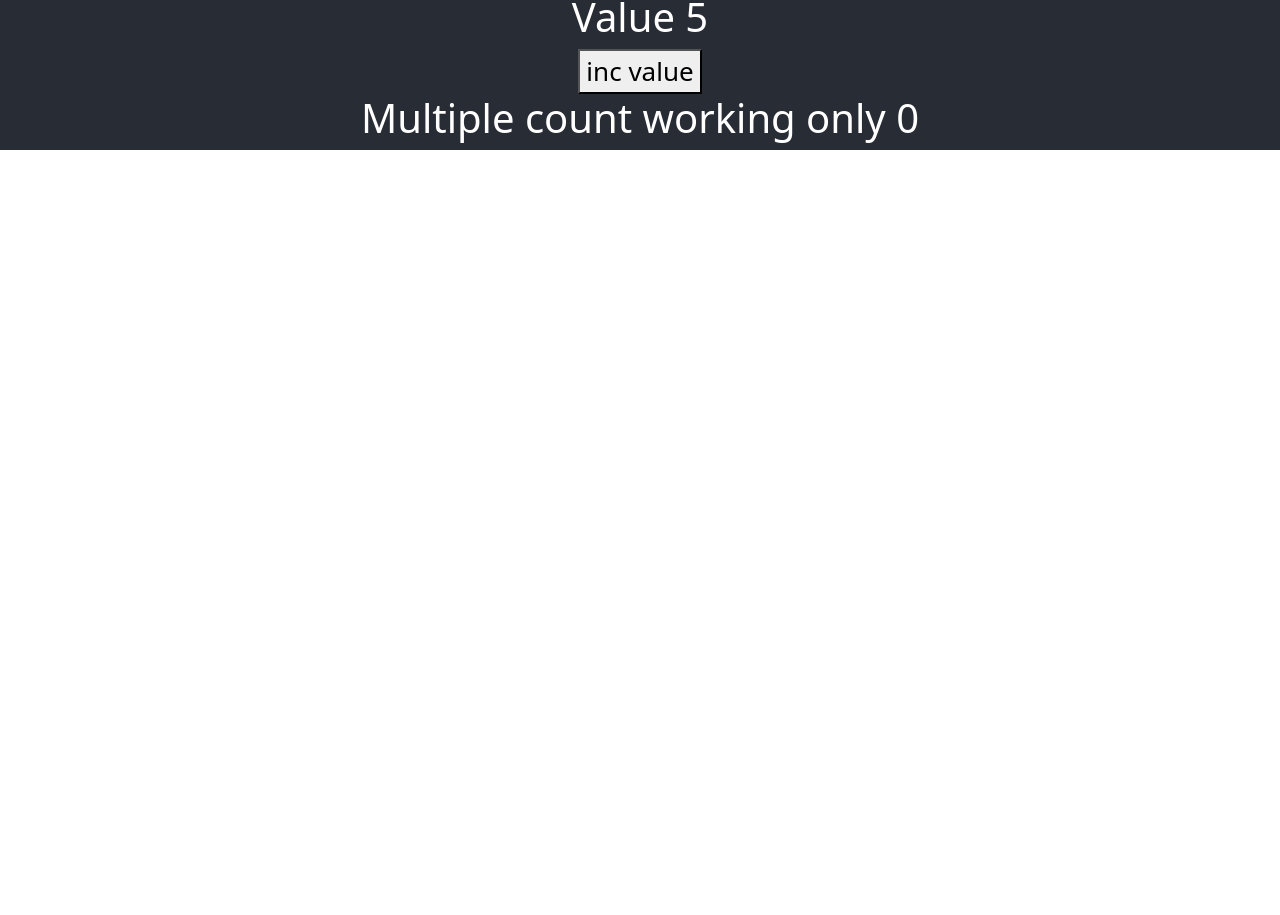
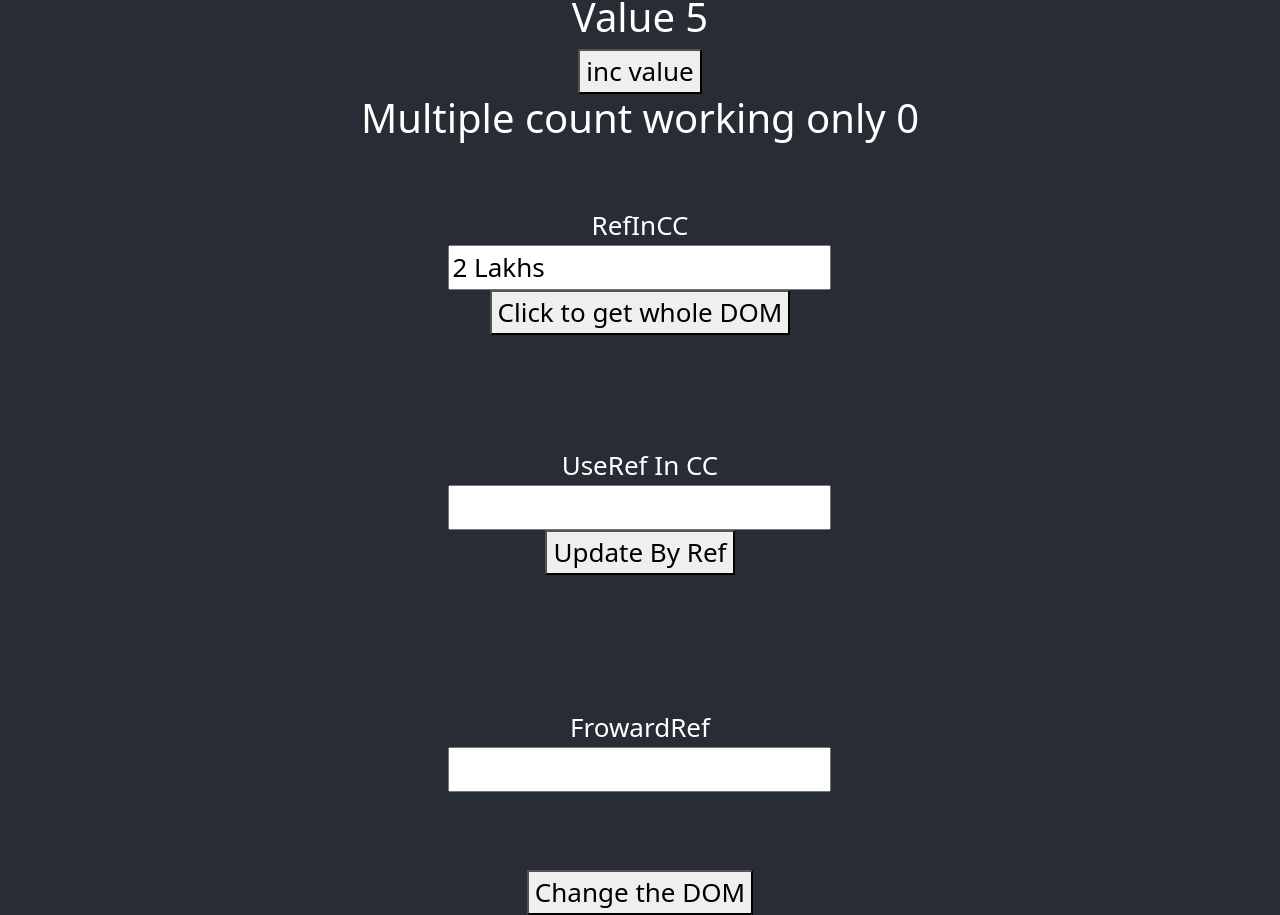
Before and after one commit to himanshusharma6797/blog, a React (Create React App) app: page / in a window 1280 px wide. Shown: the part 10868-11783 px from the top of the page. Before the commit the page ends 11018 px from the top, so only its background shows below. Built offline with nearby package versions, Linux system fonts and the light colour scheme.

Commit message:
9 August React and JS

```diff
--- a/Daily Practice/JS/arrays.js
+++ b/Daily Practice/JS/arrays.js
@@ -20,3 +20,8 @@ for (let index = 0; index < anArr.length; index++) {
     console.log(anArr[index]);
 
 }
+
+const newArr =['1','2','3','4','5','7'];
+// in const array we can still changes the element in Array
+newArr.push("8")
+console.log(newArr);
--- a/Daily Practice/JS/stringMethods.js
+++ b/Daily Practice/JS/stringMethods.js
@@ -28,5 +28,5 @@ for (let i = 0; i < meraDost.length; i++) {
 
 // string is immutable
 meraDost[0] = "G" // we can not change string it is not possible
-console.log("Strin are Immutable",meraDost);
+console.log("String are Immutable",meraDost);
 // string will never changed when we use method in string it returns new string always
--- a/src/App.js
+++ b/src/App.js
@@ -4,7 +4,7 @@ import ClassComponents from './ClassComponents/ClassComponents'
 import {ComponentWithoutJSX} from './ComponentWithoutJSX/ComponentWithoutJSX.js'
 import UseState from './UseState/UseState';
 import PropsInFC from './PropsInFC/PropsInFC';
-import React, { useState } from 'react';
+import React, { useRef, useState } from 'react';
 import InputBoxValue from './InputBoxValue/InputBoxValue';
 import Forms from './Forms/Forms';
 import ConditionalRenderingIfCondition from './ConditionalRendreingIfCondition/ConditionalRenderingIfCondition';
@@ -28,8 +28,12 @@ import ReactFragment from './ReactFragment/ReactFragment';
 import LiftingStateUp from './LiftingStateUp/LiftingStateUp';
 import PureComponentInState from './PureComponent/PureComponentInState';
 import UseMemo from './UseMemo/UseMemo';
+import RefInCC from './RefInCC/RefInCC';
+import UseRefInFC from './UseRef/UseRefInFC';
+import FrowardRef from './ForwardRefInFC/FrowardRef';
 // or
 // import {Button} from 'react-bootstrap';
+
 
 // array for resusing component
 const musicians = [
@@ -77,6 +81,15 @@ function App() {
   // For useEffect in the props
   const[data, setData]=useState(69);
   const[count, setCount]=useState(101);
+
+  // for using forwardRef
+  let myRef = useRef();
+  function manipulatingDOM(){
+    myRef.current.focus();
+    myRef.current.style.color = "White";
+    myRef.current.style.backgroundColor = "Black";
+  }
+
 
   return (
     <div>
@@ -183,6 +196,16 @@ function App() {
 
       {/* useMemo */}
       <UseMemo/>
+
+      {/* Ref in CC */}
+      <RefInCC/>
+
+      {/* useRef in FC */}
+      <UseRefInFC/>
+
+      {/* forwardRef */}
+      <FrowardRef ref={myRef}/>
+      <button onClick={manipulatingDOM}>Change the DOM</button>
     </div>
   );
 }
--- /dev/null
+++ b/src/ForwardRefInFC/FrowardRef.js
@@ -0,0 +1,13 @@
+import React, { forwardRef } from 'react'
+
+function FrowardRef(props,refs) {
+    // we can use ref from parant component to child by the secons parameter of the functional component not props, that is ref
+  return (
+    <div>
+        FrowardRef
+        <input ref={refs}/>
+    </div>
+  )
+}
+
+export default forwardRef(FrowardRef)
--- a/src/LiftingStateUp/LiftingStateUp.js
+++ b/src/LiftingStateUp/LiftingStateUp.js
@@ -2,6 +2,7 @@ import React from 'react'
 
 export default function LiftingStateUp(props) {
     const meraData={name:"Harshu",age:25,gender:"Male"}
+    // we can lift the data may be it state, const, var, let, prop, any type.
   return (
     <div onLoad={props.data(meraData)}>Lifting State Up</div>
   )
--- /dev/null
+++ b/src/RefInCC/RefInCC.js
@@ -0,0 +1,27 @@
+import React, { Component, createRef } from 'react'
+
+export default class RefInCC extends Component {
+    constructor(){
+        super();
+        this.myRef = createRef();
+        // the whole dom is in this variable myRef
+    }
+    componentDidMount(){
+        console.log(this.myRef.current.value = "2 Lakhs");
+    }
+    getVal(){
+        console.log(this.myRef.current.value);
+        // for getting the value
+        // we can also give the color in ref
+        this.myRef.current.style.backgroundColor = "black"
+        this.myRef.current.style.color = "white"
+    }
+  render() {
+    return (
+      <div>RefInCC
+        <input type="text" ref={this.myRef}/>
+        <button onClick={()=>this.getVal()}>Click to get whole DOM</button>
+      </div>
+    )
+  }
+}
--- /dev/null
+++ b/src/UseRef/UseRefInFC.js
@@ -0,0 +1,18 @@
+import React, { useRef } from 'react'
+
+export default function UseRefInCC() {
+    let iAmUsingRef = useRef();
+    function forRefOnClick(){
+        iAmUsingRef.current.value = "11007 ruppe"
+        iAmUsingRef.current.focus();
+        // focus is function
+        iAmUsingRef.current.style.backgroundColor = "Black";
+        iAmUsingRef.current.style.color = "White";
+    }
+  return (
+    <div>UseRef In CC
+        <input type="text" ref={iAmUsingRef}/>
+        <button onClick={forRefOnClick}>Update By Ref</button>
+    </div>
+  )
+}
```
Also changed, not shown: Daily Practice/JS/arrayMethods.js (+34 -0 lines), Daily Practice/JS/jsMediumQuestions.js (added, +166 -0 lines). Lines whose indentation alone changed are shown as unchanged.
